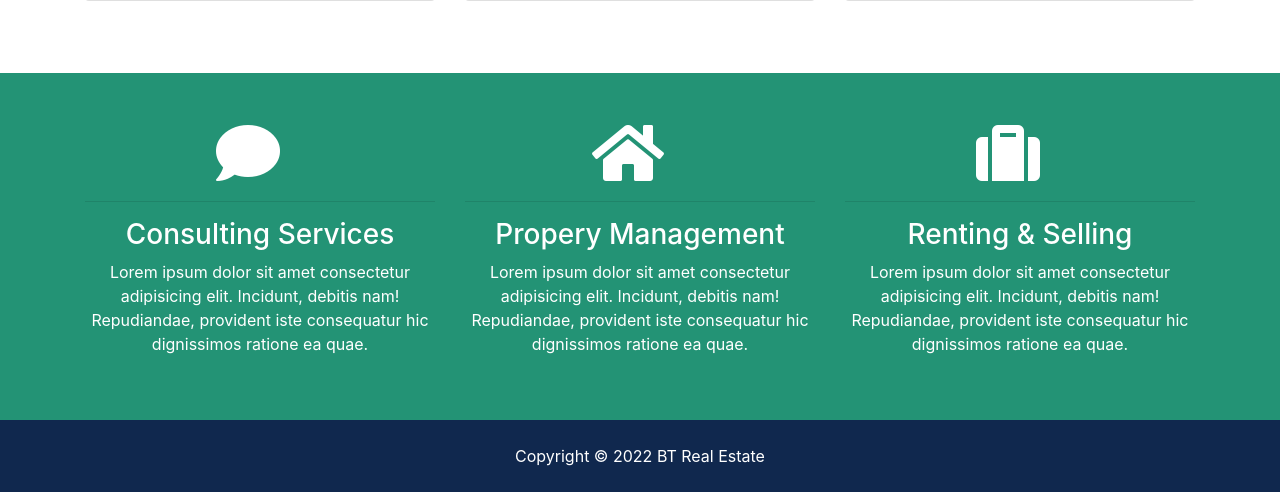
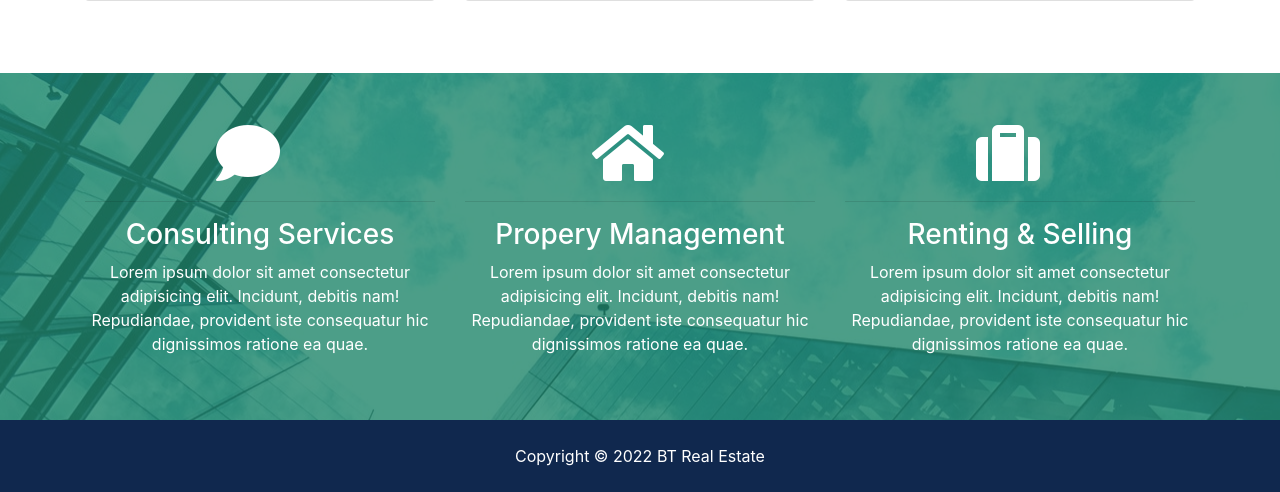
Before and after one commit to zayn785632/real-estate-business-application, a Django app: page / in a window 1280 px wide. Shown: the part 1527-2019 px from the top of the page. Run offline with Django 3.2, Linux system fonts and the light colour scheme; some libraries are stand-ins or nearby versions.

Commit message:
home and building image not showing up fixed in this code

```diff
--- a/btre/static/css/style.css
+++ b/btre/static/css/style.css
@@ -35,7 +35,7 @@ img {
     background: rgba(51, 51, 51, 0.8); }
 
 #services {
-  background: url(../img/building.jpg) no-repeat top center fixed/cover;
+  background: url(../img/building.jpg) no-repeat top center fixed;
   min-height: 300px;
   position: relative;
   overflow: hidden; }
@@ -49,7 +49,7 @@ img {
     background: rgba(32, 134, 107, 0.8); }
 
 #showcase-inner {
-  background: url(../img/building.jpg) no-repeat top center fixed/cover;
+  background: url(../img/building.jpg) no-repeat top center fixed;
   position: relative;
   overflow: hidden;
   min-height: 200px; }
--- a/static/css/style.css
+++ b/static/css/style.css
@@ -1,3 +1,4 @@
+
 .btn-secondary {
   color: #fff !important; }
 
@@ -34,7 +35,7 @@ img {
     background: rgba(51, 51, 51, 0.8); }
 
 #services {
-  background: url(../img/building.jpg) no-repeat top center fixed/cover;
+  background: url(../img/building.jpg) no-repeat top center fixed;
   min-height: 300px;
   position: relative;
   overflow: hidden; }
@@ -48,7 +49,7 @@ img {
     background: rgba(32, 134, 107, 0.8); }
 
 #showcase-inner {
-  background: url(../img/building.jpg) no-repeat top center fixed/cover;
+  background: url(../img/building.jpg) no-repeat top center fixed;
   position: relative;
   overflow: hidden;
   min-height: 200px; }
```
